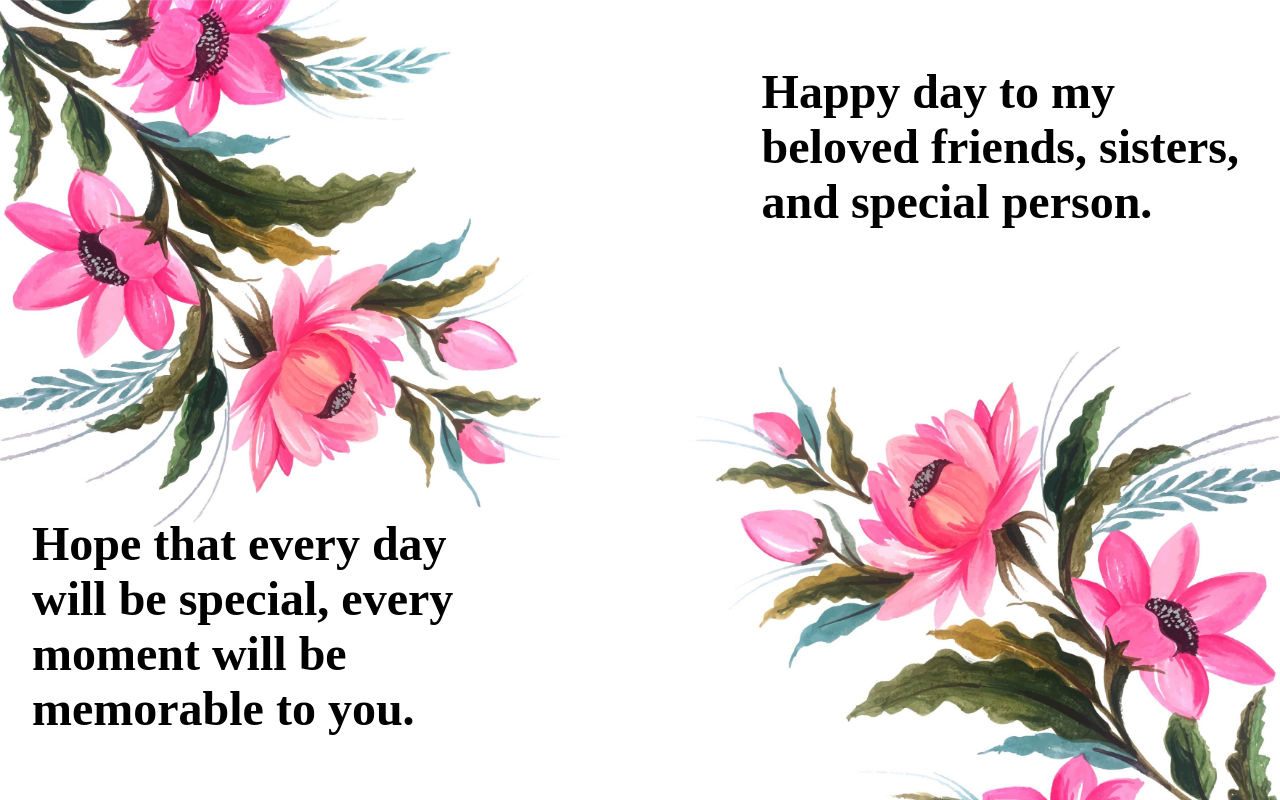
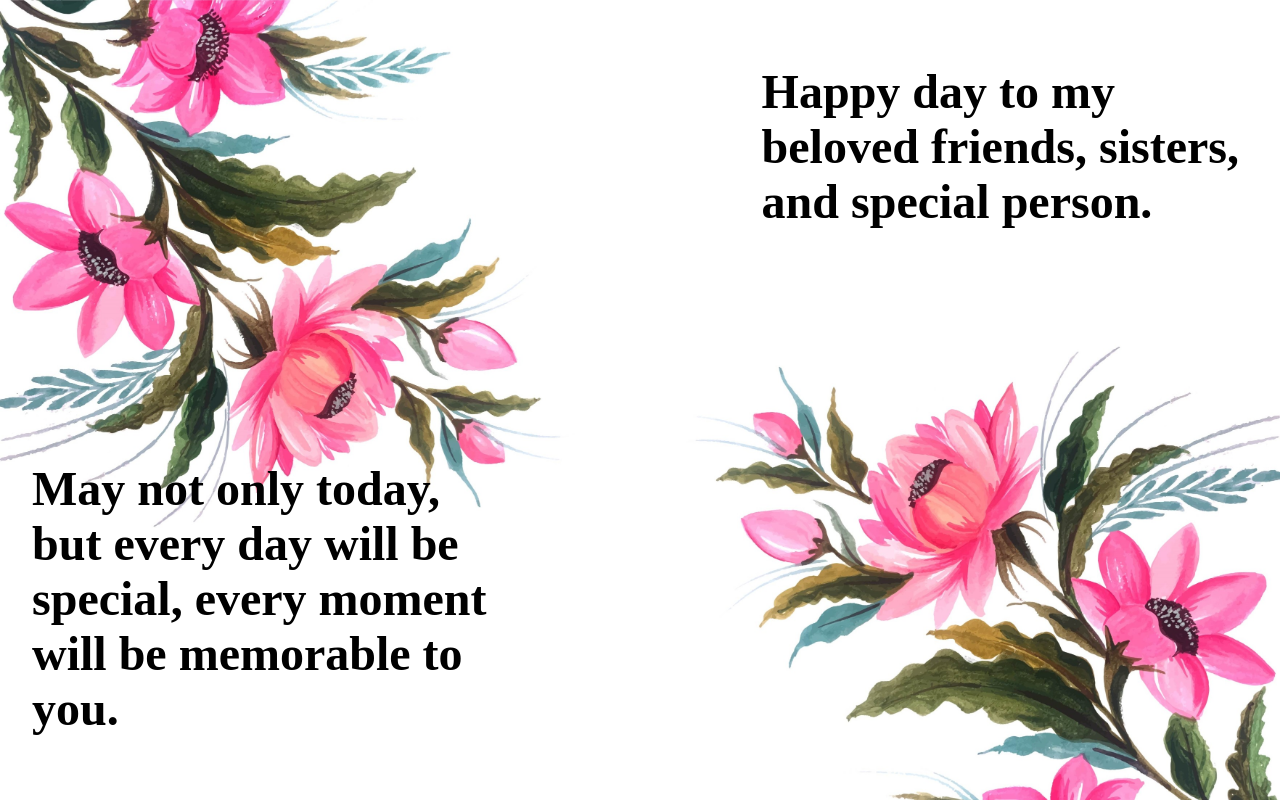
Before and after one commit to nhantran3395/happy-day, a Next.js app: page / in a window 1280 px wide. Built offline with nearby package versions, Linux system fonts and the light colour scheme; a web font is replaced by a local one.

Commit message:
feat: change quote content

```diff
--- a/pages/index.tsx
+++ b/pages/index.tsx
@@ -29,8 +29,8 @@ const Home: NextPage = () => {
         </div>
         <div className={styles.boxBottomLeft}>
           <h1 className={styles.quote}>
-            Hope that every day will be special, every moment will be memorable
-            to you.
+            May not only today, but every day will be special, every moment will
+            be memorable to you.
           </h1>
         </div>
       </div>
```
